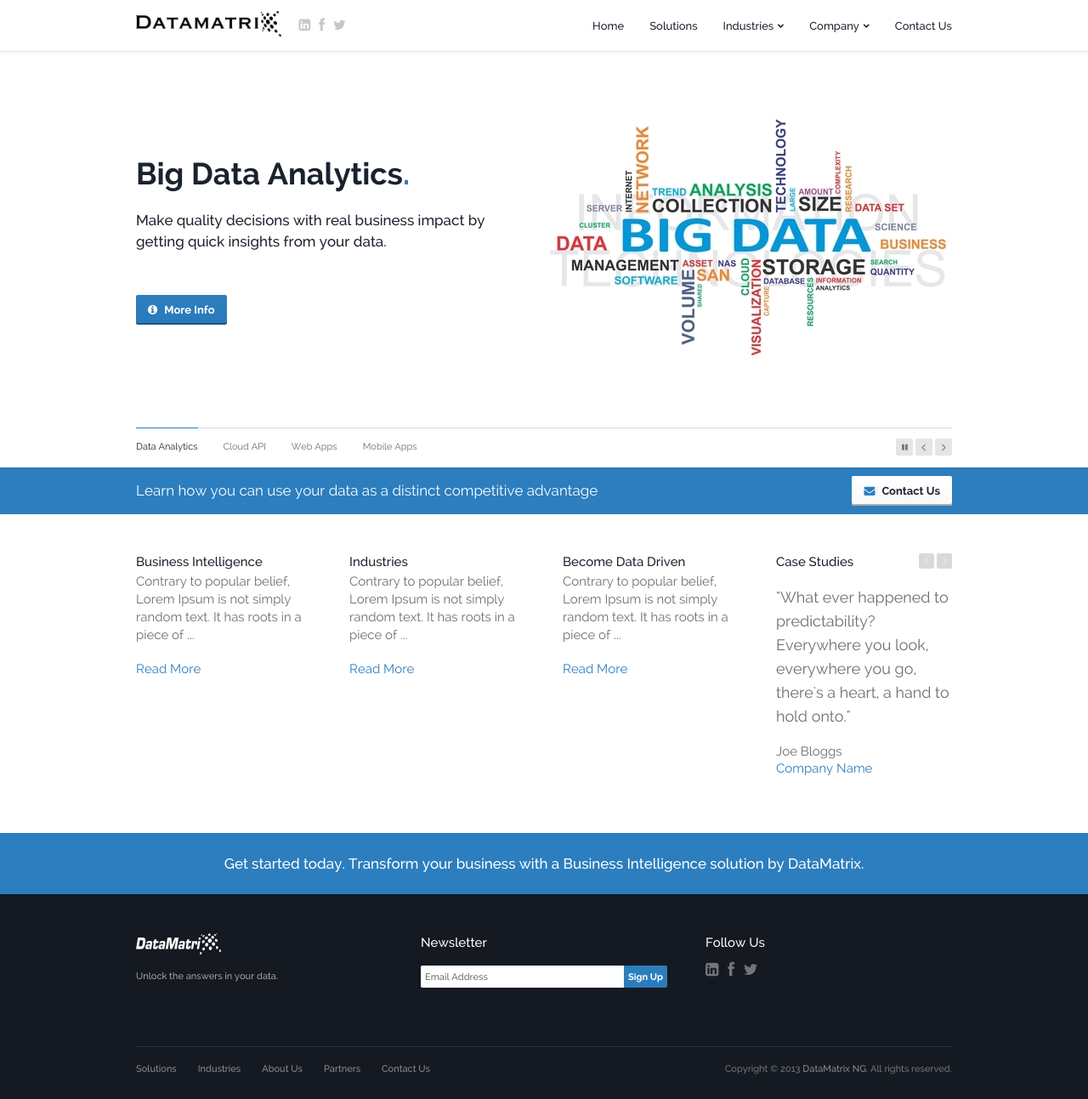
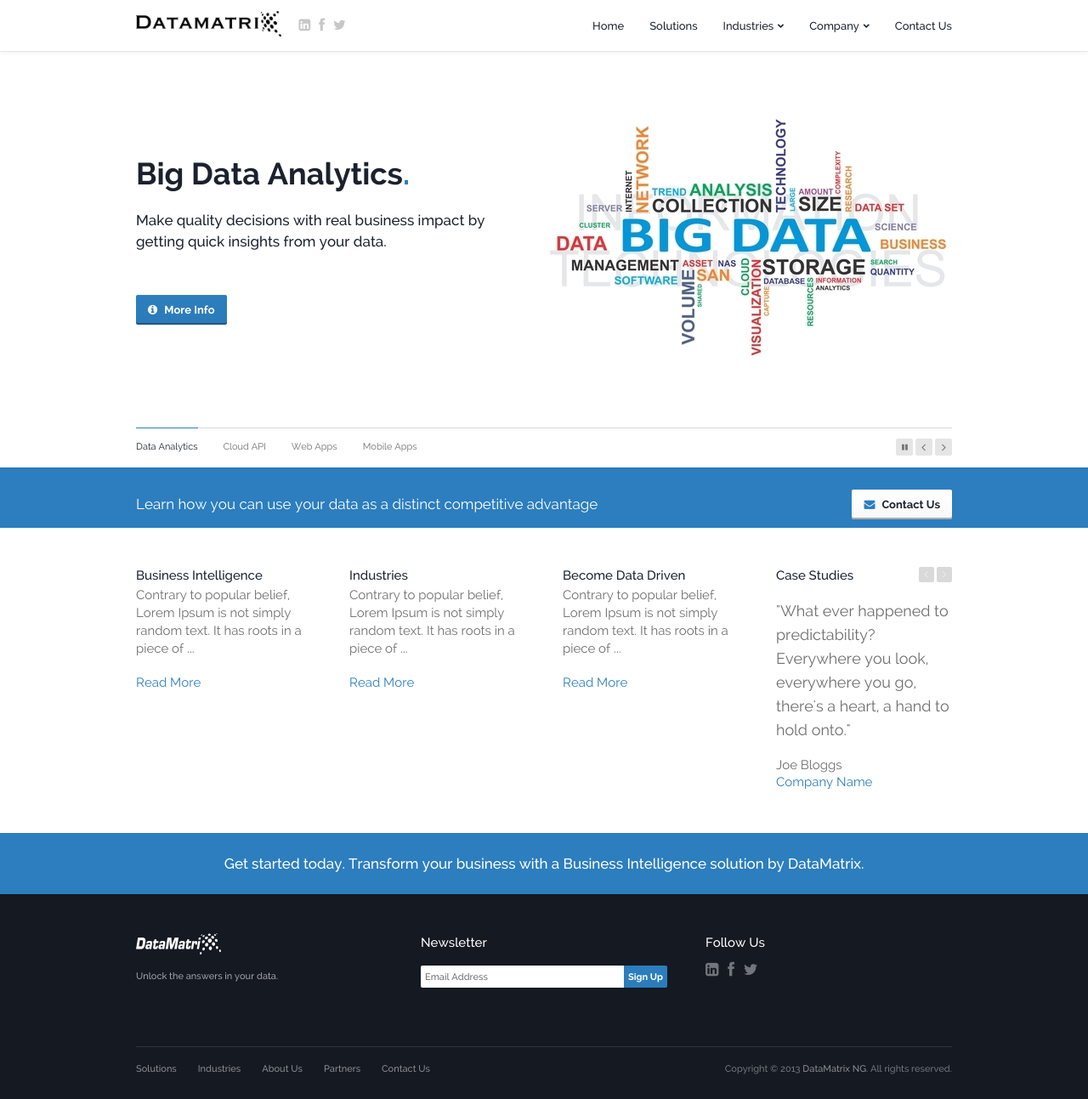
Before and after one commit to dtmtx/dtmtx.github.io, a Jekyll site: the page built from index.html, in a window 1280 px wide and 1293 px high. Shown: the whole window at 85% size. Built offline with Jekyll 4.4.1, drawn with Linux system fonts in a browser that asks for light colours; Markdown is read by kramdown in place of the engine named in the settings.

Commit message:
cat increase padding

```diff
--- a/css/styles.css
+++ b/css/styles.css
@@ -1160,7 +1160,7 @@ body.home .topbar-outer.dark {
 .home-cta-bar-container {
 	float: left;
 	width: 100%;
-	padding: 10px 0 10px 0;
+	padding: 26px 0 10px 0;
 }
 .home-cta-bar {
 	display: table;
```
